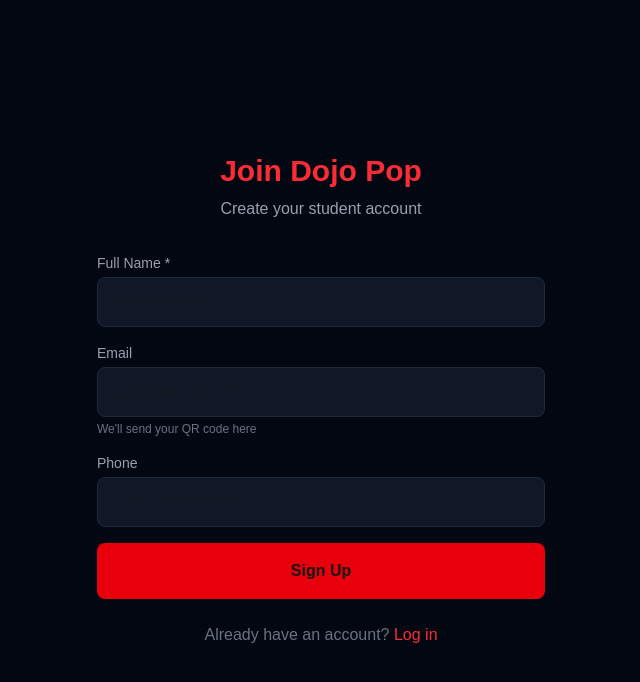
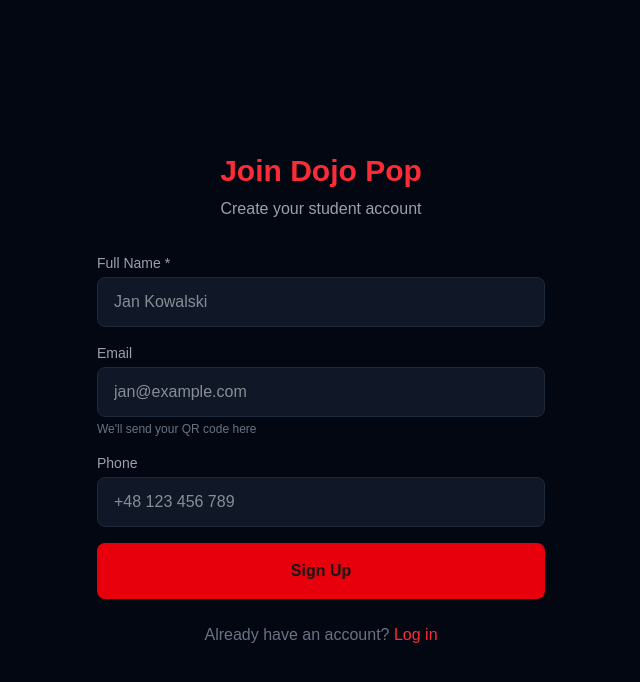
Before and after one commit to Z0rlord/dojopop.xyz, a Next.js app: page /signup in a window 1280 px wide. Shown: the top 682 px of the page, without its empty margins (319-959 px from the left). Built offline with nearby package versions, Linux system fonts and the light colour scheme.

Commit message:
Fix signup form text color - add text-white to inputs

```diff
--- a/src/app/signup/page.tsx
+++ b/src/app/signup/page.tsx
@@ -135,7 +135,7 @@
               onChange={(e) =>
                 setFormData({ ...formData, name: e.target.value })
               }
-              className="w-full px-4 py-3 bg-gray-900 rounded-lg border border-gray-800 focus:border-red-500 focus:outline-none"
+              className="w-full px-4 py-3 bg-gray-900 text-white rounded-lg border border-gray-800 focus:border-red-500 focus:outline-none"
               placeholder="Jan Kowalski"
             />
           </div>
@@ -150,7 +150,7 @@
               onChange={(e) =>
                 setFormData({ ...formData, email: e.target.value })
               }
-              className="w-full px-4 py-3 bg-gray-900 rounded-lg border border-gray-800 focus:border-red-500 focus:outline-none"
+              className="w-full px-4 py-3 bg-gray-900 text-white rounded-lg border border-gray-800 focus:border-red-500 focus:outline-none"
               placeholder="jan@example.com"
             />
             <p className="text-xs text-gray-500 mt-1">
@@ -168,7 +168,7 @@
               onChange={(e) =>
                 setFormData({ ...formData, phone: e.target.value })
               }
-              className="w-full px-4 py-3 bg-gray-900 rounded-lg border border-gray-800 focus:border-red-500 focus:outline-none"
+              className="w-full px-4 py-3 bg-gray-900 text-white rounded-lg border border-gray-800 focus:border-red-500 focus:outline-none"
               placeholder="+48 123 456 789"
             />
           </div>
```
